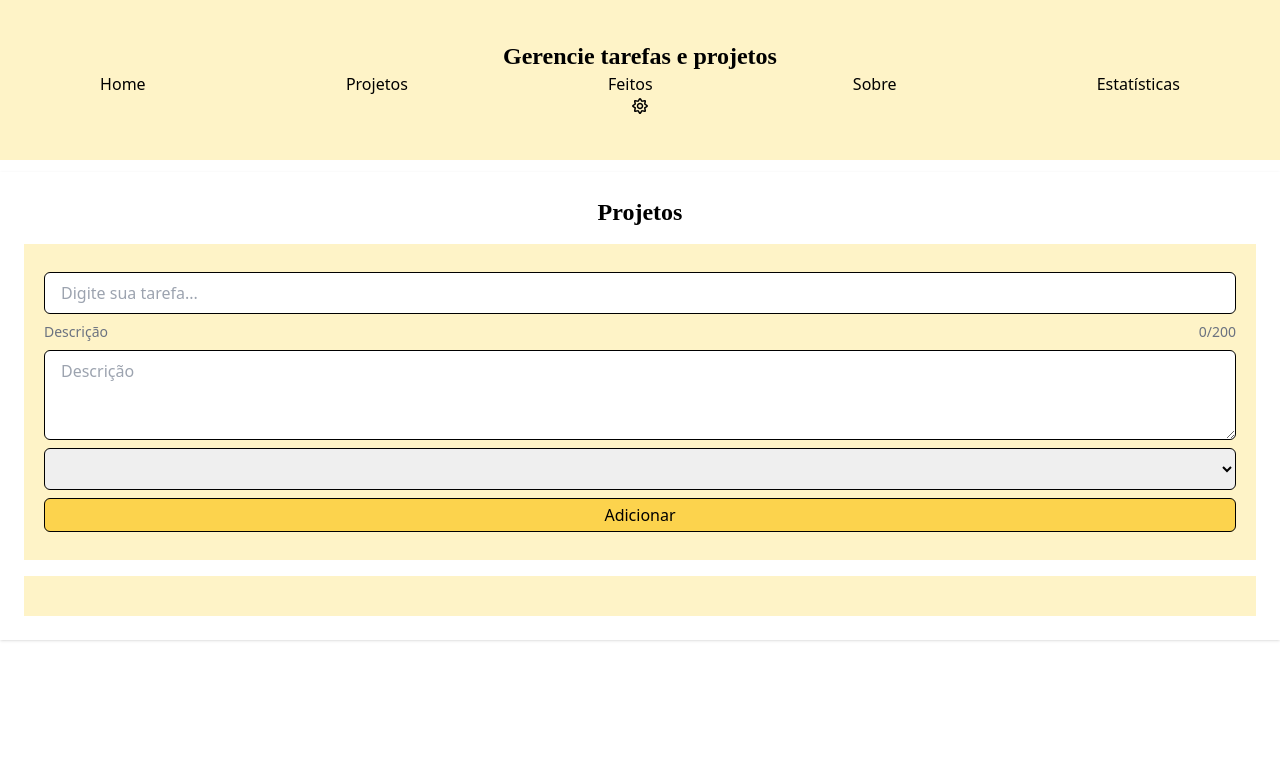
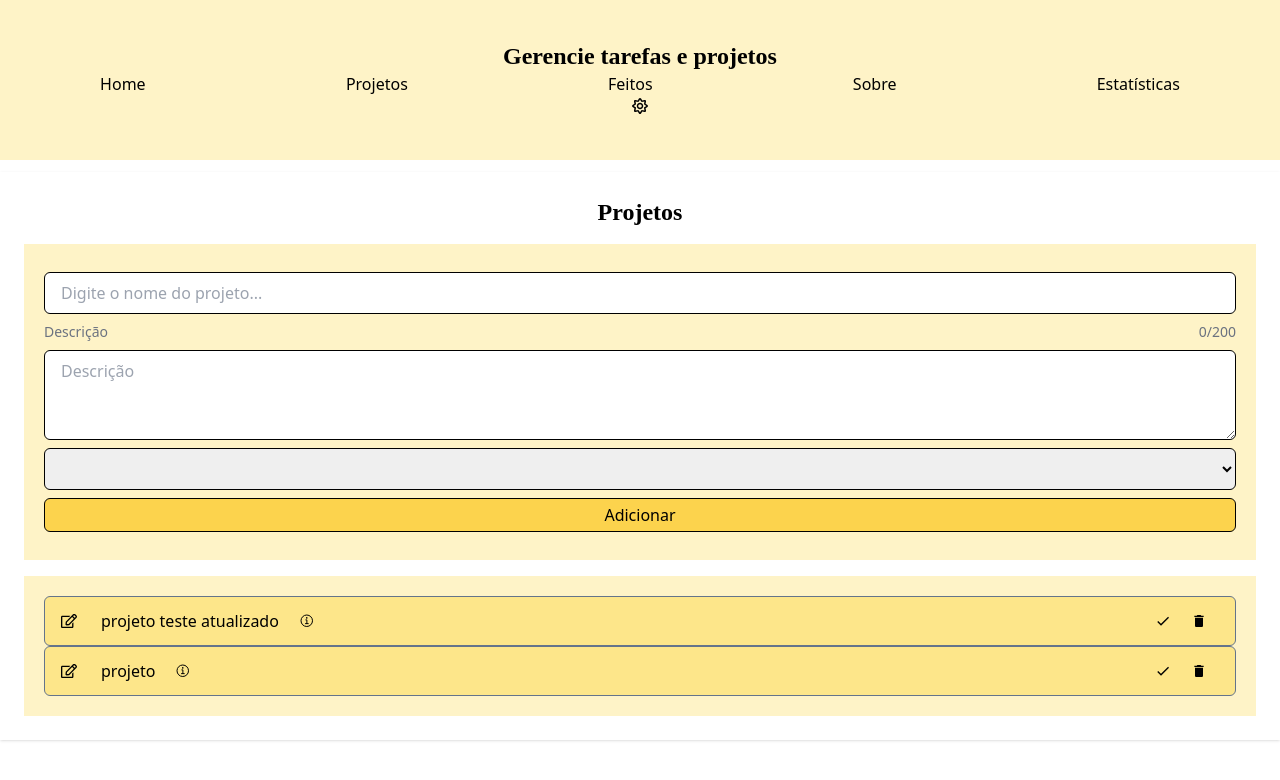
Before and after one commit to Bianca2703/Gerenciador-de-Tarefas-Web-Service, a React (Vite) app in the folder my-react-app/: page /projects in a window 1280 px wide. Shown: the top 780 px of the page. Built offline with nearby package versions, Linux system fonts and the light colour scheme; data requests are answered from the project's data file.

Commit message:
feat: adiciona db.json e integração com API(json-server)

```diff
--- /dev/null
+++ b/my-react-app/db.json
@@ -0,0 +1,66 @@
+{
+  "tasks": [
+    {
+      "id": "60f4348f-ca19-4765-b0eb-98e2e32d0928",
+      "title": "teste",
+      "description": "teste",
+      "category": "trabalho",
+      "isCompleted": true,
+      "isDeleted": true,
+      "createdAt": "2026-03-13T19:47:04.961Z",
+      "completedAt": null
+    },
+    {
+      "id": "0f41e41a-94d0-4252-bdda-ebef1d369ca7",
+      "title": "teste 2 editado",
+      "description": "teste 2",
+      "category": "trabalho",
+      "isCompleted": false,
+      "isDeleted": false,
+      "createdAt": "2026-03-13T19:50:29.289Z",
+      "completedAt": null
+    },
+    {
+      "id": "644d849f-694f-466b-9989-609eb6156ca7",
+      "title": "outro teste",
+      "description": "outro teste descrição",
+      "category": "pessoal",
+      "isCompleted": false,
+      "isDeleted": false,
+      "createdAt": "2026-03-13T22:37:36.506Z",
+      "completedAt": null
+    },
+    {
+      "id": "0335d7be-3d79-40ea-9d73-85408e08369b",
+      "title": "tarefa projeto",
+      "description": "descrição tarefa projeto",
+      "category": "pessoal",
+      "isCompleted": false,
+      "isDeleted": false,
+      "createdAt": "2026-03-14T00:04:10.006Z",
+      "completedAt": null,
+      "projectId": "15fad36c-ff67-42bc-9c70-79f2ab2326ae"
+    }
+  ],
+  "projects": [
+    {
+      "id": "15fad36c-ff67-42bc-9c70-79f2ab2326ae",
+      "title": "projeto teste atualizado",
+      "description": "descrição do projeto teste",
+      "category": "pessoal",
+      "isCompleted": false,
+      "createdAt": "2026-03-13T22:55:23.110Z",
+      "completedAt": null
+    },
+    {
+      "id": "2b24cf0c-6dc5-4d16-8b3f-49f1f4700ba7",
+      "title": "projeto",
+      "description": "projeto descrição",
+      "category": "trabalho",
+      "isCompleted": false,
+      "createdAt": "2026-03-13T23:54:13.840Z",
+      "completedAt": null
+    }
+  ],
+  "$schema": "./node_modules/json-server/schema.json"
+}
--- a/my-react-app/package.json
+++ b/my-react-app/package.json
@@ -5,6 +5,7 @@
   "type": "module",
   "scripts": {
     "dev": "vite",
+    "backend": "json-server --watch db.json --port 5000",
     "build": "vite build",
     "test": "vitest",
     "test:ui": "vitest --ui",
@@ -13,6 +14,7 @@
   },
   "dependencies": {
     "@hookform/resolvers": "^5.2.2",
+    "json-server": "^1.0.0-beta.13",
     "react": "^19.2.0",
     "react-dom": "^19.2.0",
     "react-hook-form": "^7.71.2",
--- a/my-react-app/src/Contexts/GlobalProvider.jsx
+++ b/my-react-app/src/Contexts/GlobalProvider.jsx
@@ -4,24 +4,46 @@ import { useState, useEffect, useCallback, useMemo } from "react";
 function GlobalProvider({ children }) {
   const [tasks, setTasks] = useState([]);
   const [projects, setProjects] = useState([]);
-  const [isLoaded, setIsLoaded] = useState(false);
+
+  //Carrega os dados quando o componente inicia
+  useEffect(() => {
+    fetch("http://localhost:5000/tasks")
+      .then((resp) => resp.json())
+      .then((data) => {
+        setTasks(data);
+      });
+  }, []);
+
+  useEffect(() => {
+    fetch("http://localhost:5000/projects")
+      .then((resp) => resp.json())
+      .then((data) => {
+        setProjects(data);
+      });
+  }, []);
 
   //Marca tarefa como feita
   const onTaskClick = useCallback(
     (taskId) => {
-      const newTasks = tasks.map((task) => {
-        if (task.id === taskId) {
-          const isCompletedNow = !task.isCompleted;
+      const task = tasks.find((task) => task.id === taskId);
 
-          return {
-            ...task,
-            isCompleted: isCompletedNow,
-            completedAt: isCompletedNow ? new Date() : null,
-          };
-        }
-        return task;
-      });
-      setTasks(newTasks);
+      fetch(`http://localhost:5000/tasks/${taskId}`, {
+        method: "PATCH",
+        headers: {
+          "Content-Type": "application/json",
+        },
+        body: JSON.stringify({
+          isCompleted: !task.isCompleted,
+        }),
+      })
+        .then((resp) => resp.json())
+        .then((updatedTask) => {
+          const newTasks = tasks.map((task) =>
+            task.id === taskId ? updatedTask : task,
+          );
+
+          setTasks(newTasks);
+        });
     },
     [tasks],
   );
@@ -29,52 +51,31 @@ function GlobalProvider({ children }) {
   //Deleta tarefa
   const onDeletedClick = useCallback(
     (taskId) => {
-      const newTasks = tasks.map((task) => {
-        if (task.id === taskId) {
-          return { ...task, isDeleted: !task.isDeleted };
-        }
-        return task;
-      });
-      setTasks(newTasks);
+      const task = tasks.find((task) => task.id === taskId);
+
+      fetch(`http://localhost:5000/tasks/${taskId}`, {
+        method: "PATCH",
+        headers: {
+          "Content-Type": "application/json",
+        },
+        body: JSON.stringify({
+          isDeleted: !task.isDeleted,
+        }),
+      })
+        .then((resp) => resp.json())
+        .then((updatedTask) => {
+          const newTasks = tasks.map((task) =>
+            task.id === taskId ? updatedTask : task,
+          );
+
+          setTasks(newTasks);
+        });
     },
     [tasks],
   );
   //mantém só as tarefas cujo id é diferente do id que eu quero deletar
   /*const newTasks = tasks.filter((task) => task.id != taskId);
     setTasks(newTasks);*/
-
-  //recupera os itens
-  useEffect(() => {
-    const saveTasks = localStorage.getItem("tasks");
-    const savedProject = localStorage.getItem("projects");
-
-    if (saveTasks) {
-      setTasks(JSON.parse(saveTasks));
-    }
-
-    if (savedProject) {
-      setProjects(JSON.parse(savedProject));
-    } //se savedProject existir, então execute setproject. Se não, não faça nada.
-
-    setIsLoaded(true);
-  }, []);
-
-  //salva as tasks
-  useEffect(() => {
-    if (!isLoaded) {
-      //se for false não continua
-      return;
-    }
-    localStorage.setItem("tasks", JSON.stringify(tasks));
-  }, [tasks, isLoaded]);
-
-  //salva os itens todas vez que projects e isLoaded mudar
-  useEffect(() => {
-    if (!isLoaded) {
-      return;
-    }
-    localStorage.setItem("projects", JSON.stringify(projects));
-  }, [projects, isLoaded]);
 
   const value = useMemo(
     () => ({
--- /dev/null
+++ b/my-react-app/src/api/projectsApi.js
@@ -0,0 +1,31 @@
+const API_URL = "http://localhost:5000/projects";
+
+export function getProjects() {
+  return fetch(API_URL).then((resp) => resp.json());
+}
+
+export function createProject(project) {
+  return fetch(API_URL, {
+    method: "POST",
+    headers: {
+      "Content-Type": "application/json",
+    },
+    body: JSON.stringify(project),
+  }).then((resp) => resp.json());
+}
+
+export function updateProject(id, project) {
+  return fetch(`${API_URL}/${id}`, {
+    method: "PATCH",
+    headers: {
+      "Content-Type": "application/json",
+    },
+    body: JSON.stringify(project),
+  }).then((resp) => resp.json());
+}
+
+export function deleteProject(id) {
+  return fetch(`${API_URL}/${id}`, {
+    method: "DELETE",
+  });
+}
--- /dev/null
+++ b/my-react-app/src/api/tasksApi.js
@@ -0,0 +1,31 @@
+const API_URL = "http://localhost:5000/tasks";
+
+export function getTasks() {
+  return fetch(API_URL).then((resp) => resp.json());
+}
+
+export function createTask(task) {
+  return fetch(API_URL, {
+    method: "POST",
+    headers: {
+      "Content-Type": "application/json",
+    },
+    body: JSON.stringify(task),
+  }).then((resp) => resp.json());
+}
+
+export function updateTask(id, task) {
+  return fetch(`${API_URL}/${id}`, {
+    method: "PATCH",
+    headers: {
+      "Content-Type": "application/json",
+    },
+    body: JSON.stringify(task),
+  }).then((resp) => resp.json());
+}
+
+export function deleteTask(id) {
+  return fetch(`${API_URL}/${id}`, {
+    method: "DELETE",
+  });
+}
--- a/my-react-app/src/components/ProjectForm.jsx
+++ b/my-react-app/src/components/ProjectForm.jsx
@@ -4,6 +4,7 @@ import { v4 } from "uuid";
 import { useForm } from "react-hook-form";
 import { z } from "zod";
 import { zodResolver } from "@hookform/resolvers/zod";
+import { createProject, updateProject } from "../api/projectsApi";
 
 function ProjectForm({ mode, projectId }) {
   const { projects, setProjects } = useContext(GlobalContext);
@@ -36,10 +37,10 @@ function ProjectForm({ mode, projectId }) {
   }); //valida quando o usuário sai do campo
 
   const onSubmit = (data) =>
-    mode === "edit" ? editProject(data) : onAddClick(data);
+    mode === "edit" ? editProject(data) : onSubmitProject(data);
 
   //Adiciona novo Projeto e muda estado de projects
-  function onAddClick(data) {
+  function onSubmitProject(data) {
     const newProjectAdd = {
       id: v4(),
       title: data.title,
@@ -49,7 +50,11 @@ function ProjectForm({ mode, projectId }) {
       createdAt: new Date(),
       completedAt: null,
     };
-    setProjects([...projects, newProjectAdd]);
+
+    createProject(newProjectAdd).then((projectCreated) => {
+      setProjects((prev) => [...prev, projectCreated]);
+    });
+
     setMessage("Projeto criado com sucesso");
     reset();
 
@@ -62,16 +67,21 @@ function ProjectForm({ mode, projectId }) {
 
   //ATUALIZAR PROJETO
   function editProject(data) {
-    const editedProject = projects.map((project) => {
-      if (project.id === projectId) {
-        const title = data.title;
-        const description = data.description;
-        const category = data.category;
-        return { ...project, title, description, category };
-      } else return project;
+    const updatedProject = {
+      title: data.title,
+      description: data.description,
+      category: data.category,
+    };
+
+    updateProject(projectId, updatedProject).then((projectUpdated) => {
+      const newProject = projects.map((project) =>
+        project.id === projectId ? projectUpdated : project,
+      );
+
+      setProjects(newProject);
     });
-    setProjects(editedProject);
-    setMessage("Tarefa atualizada com sucesso");
+
+    setMessage("Projeto atualizado com sucesso");
     reset(); //navigate(-1)
 
     setTimeout(() => {
@@ -103,7 +113,7 @@ function ProjectForm({ mode, projectId }) {
       <input
         {...register("title")}
         type="text"
-        placeholder="Digite sua tarefa..."
+        placeholder="Digite o nome do projeto..."
         className={`border rounded-md px-4 py-2
           ${
             errors.title
--- a/my-react-app/src/components/TaskForm.jsx
+++ b/my-react-app/src/components/TaskForm.jsx
@@ -5,6 +5,7 @@ import { GlobalContext } from "../Contexts/GlobalContext";
 import { useForm } from "react-hook-form";
 import { z } from "zod";
 import { zodResolver } from "@hookform/resolvers/zod";
+import { createTask, updateTask } from "../api/tasksApi";
 
 function TaskForm({ mode, projectId, taskId }) {
   const { tasks, setTasks } = useContext(GlobalContext);
@@ -41,6 +42,7 @@ function TaskForm({ mode, projectId, taskId }) {
   function onSubmitTask(data) {
     //chamada dentro do hanldesubmit
     const newTaskAdd = {
+      //Aqui a tarefa é montada
       id: v4(),
       title: data.title,
       description: data.description,
@@ -51,7 +53,11 @@ function TaskForm({ mode, projectId, taskId }) {
       completedAt: null,
       ...(projectId && { projectId }), //Só adiciona projectId se existir
     };
-    setTasks((prevTasks) => [...prevTasks, newTaskAdd]);
+
+    createTask(newTaskAdd).then((taskCreated) => {
+      setTasks((prev) => [...prev, taskCreated]);
+    });
+
     setMessage("Tarefa criada com sucesso");
     reset();
 
@@ -74,17 +80,22 @@ function TaskForm({ mode, projectId, taskId }) {
 
   //ATUALIZAR TAREFA
   function editTask(data) {
-    const editedtask = tasks.map((task) => {
-      if (task.id === taskId) {
-        const title = data.title;
-        const description = data.description;
-        const category = data.category;
-        return { ...task, title, description, category };
-      } else return task;
+    const updatedTask = {
+      title: data.title,
+      description: data.description,
+      category: data.category,
+    };
+
+    updateTask(taskId, updatedTask).then((taskUpdated) => {
+      const newTasks = tasks.map((task) =>
+        task.id === taskId ? taskUpdated : task,
+      );
+
+      setTasks(newTasks);
     });
-    setTasks(editedtask);
+
     setMessage("Tarefa atualizada com sucesso");
-    reset(); //navigate(-1)
+    reset();
 
     setTimeout(() => {
       setMessage("");
@@ -97,6 +108,7 @@ function TaskForm({ mode, projectId, taskId }) {
 
       if (task) {
         reset({
+          //reseta o formulário para esses valores:
           title: task.title,
           description: task.description,
           category: task.category,
```
Also changed, not shown: 1 other file (tests, documents, lock files or other folders).
